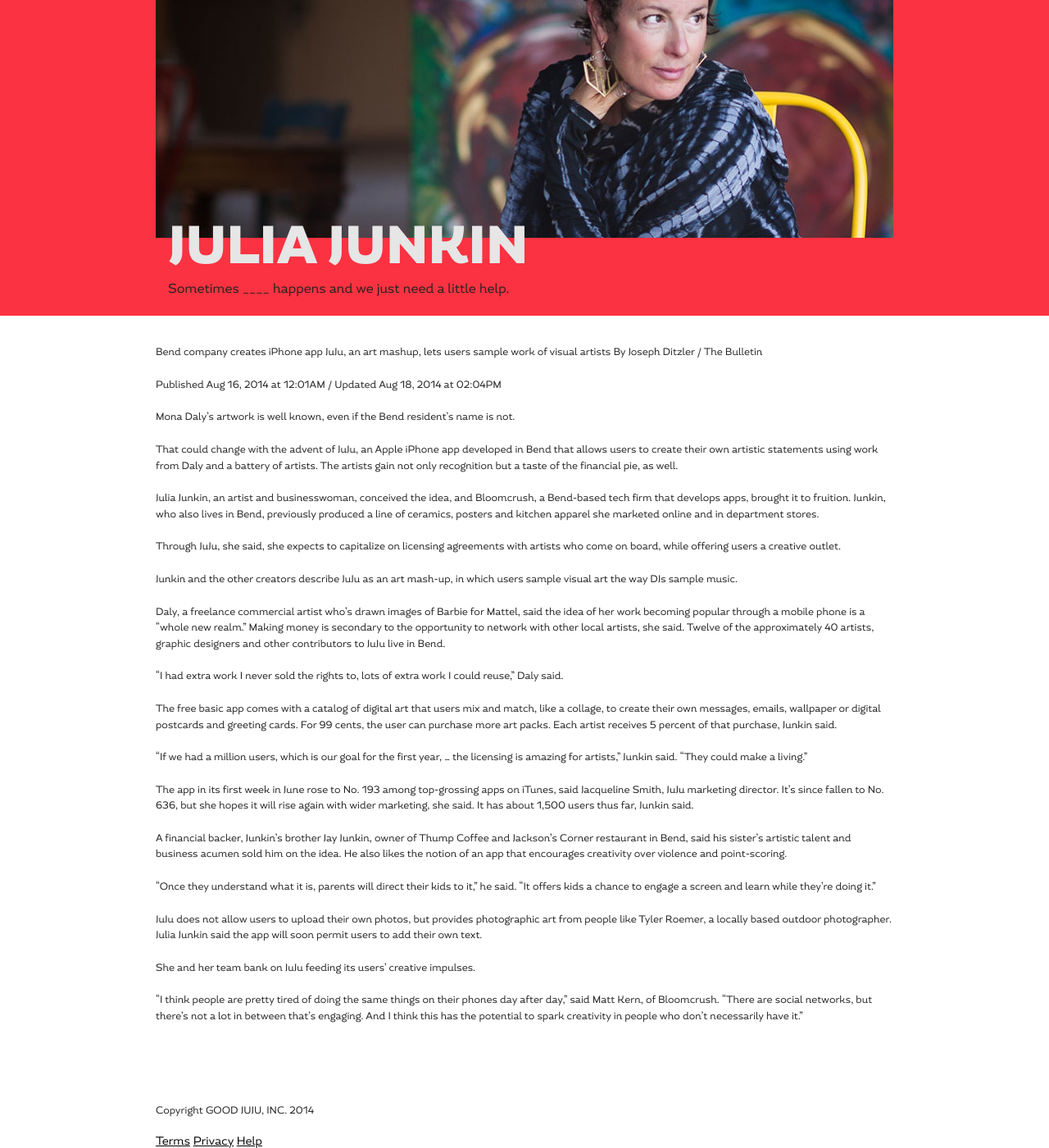
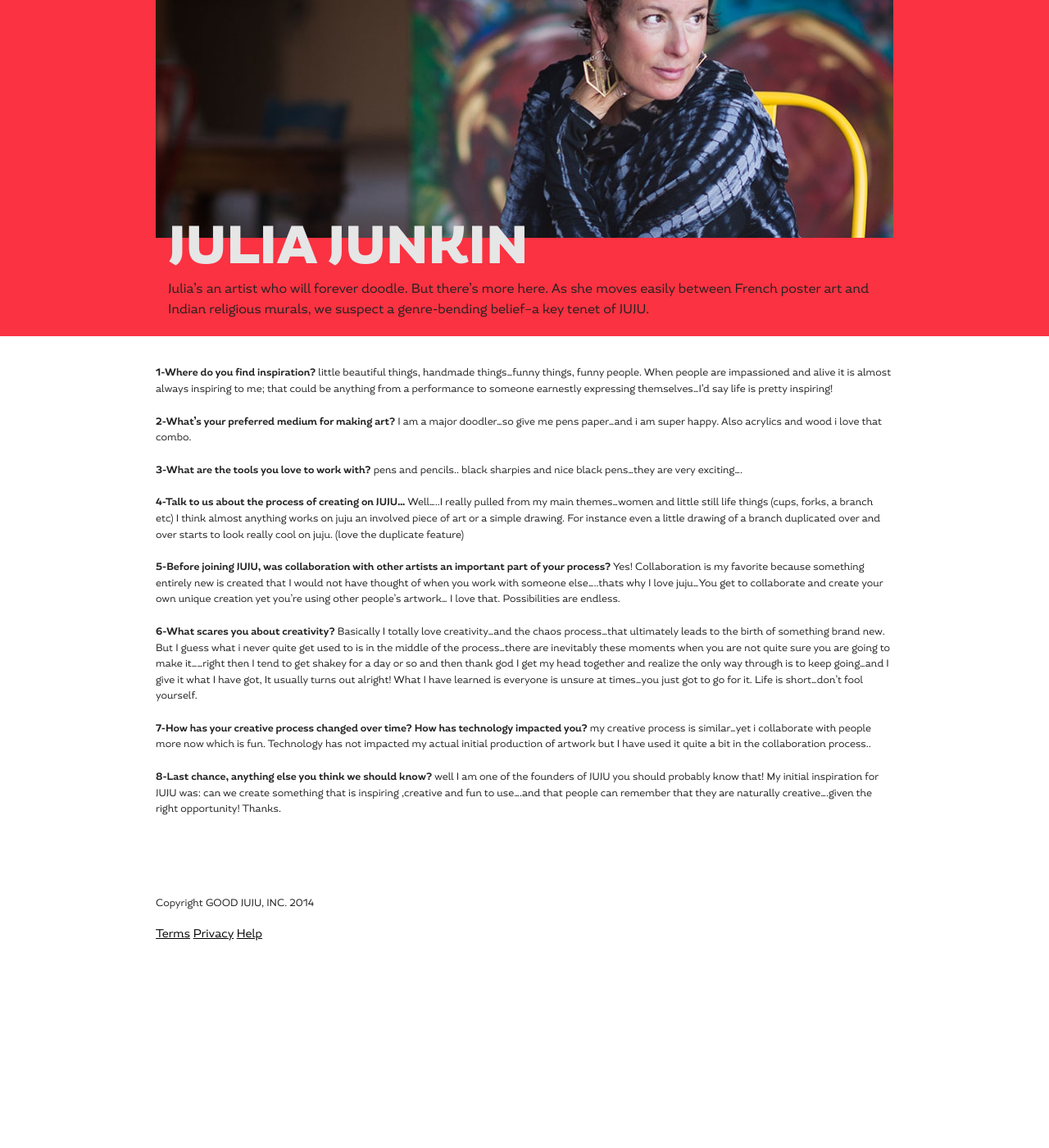
Before and after one commit to good-juju/good-juju.github.io, a Jekyll site: the page built from _posts/2014-08-14-julia-junkin.md, in a window 1280 px wide and 1400 px high, scrolled down 380 px. Shown: the whole window at 82% size. Built offline with Jekyll 4.4.1, drawn with Linux system fonts in a browser that asks for light colours; nearby versions of some CDN libraries; comment, search, counter and statistics services are not loaded; after the commit the page ends 1527 px from its top, so only the background shows below that.

Commit message:
Updated content for interview

```diff
--- a/_posts/2014-08-14-julia-junkin.md
+++ b/_posts/2014-08-14-julia-junkin.md
@@ -8,41 +8,29 @@
 photo: /assets/img/artist/julia_junkin.jpg
 photo-alt: Julia Junkin
 custom-excerpt: <p>Bend, Oregon</p>
-page-introduction: Sometimes ____ happens and we just need a little help.
+page-introduction: Julia’s an artist who will forever doodle. But there’s more here. As she moves easily between French poster art and Indian religious murals, we suspect a genre-bending belief–a key tenet of JUJU.
 ---
 
-Bend company creates iPhone app
-JuJu, an art mashup, lets users sample work of visual artists
-By Joseph Ditzler / The Bulletin
+**1-Where do you find inspiration?**
+little beautiful things, handmade things...funny things, funny people. When people are impassioned and alive it is almost always inspiring to me; that could be anything from a performance to someone earnestly expressing themselves...I'd say life is pretty inspiring!
 
-Published Aug 16, 2014 at 12:01AM / Updated Aug 18, 2014 at 02:04PM
+**2-What’s your preferred medium for making art?**
+I am a major doodler...so give me pens paper...and i am super happy. Also acrylics and wood i love that combo.
 
-Mona Daly’s artwork is well known, even if the Bend resident’s name is not.
+**3-What are the tools you love to work with?**
+pens and pencils.. black sharpies and nice black pens...they are very exciting....
 
-That could change with the advent of JuJu, an Apple iPhone app developed in Bend that allows users to create their own artistic statements using work from Daly and a battery of artists. The artists gain not only recognition but a taste of the financial pie, as well.
+**4-Talk to us about the process of creating on JUJU…**
+Well.....I really pulled from my main themes...women and little still life things (cups, forks, a branch etc) I think almost anything works on juju an involved piece of art or a simple drawing. For instance even a little drawing of a branch duplicated over and over starts to look really cool on juju. (love the duplicate feature)
 
-Julia Junkin, an artist and businesswoman, conceived the idea, and Bloomcrush, a Bend-based tech firm that develops apps, brought it to fruition. Junkin, who also lives in Bend, previously produced a line of ceramics, posters and kitchen apparel she marketed online and in department stores.
+**5-Before joining JUJU, was collaboration with other artists an important part of your process?**
+Yes! Collaboration is my favorite because something entirely new is created that I would not have thought of when you work with someone else.....thats why I love juju...You get to collaborate and create your own unique creation yet you’re using other people’s artwork... I love that. Possibilities are endless.
 
-Through JuJu, she said, she expects to capitalize on licensing agreements with artists who come on board, while offering users a creative outlet.
+**6-What scares you about creativity?**
+Basically I totally love creativity...and the chaos process...that ultimately leads to the birth of something brand new. But I guess what i never quite get used to is in the middle of the process...there are inevitably these moments when you are not quite sure you are going to make it......right then I tend to get shakey for a day or so and then thank god I get my head together and realize the only way through is to keep going...and I give it what I have got, It usually turns out alright! What I have learned is everyone is unsure at times...you just got to go for it. Life is short...don’t fool yourself.
 
-Junkin and the other creators describe JuJu as an art mash-up, in which users sample visual art the way DJs sample music.
+**7-How has your creative process changed over time? How has technology impacted you?**
+my creative process is similar...yet i collaborate with people more now which is fun. Technology has not impacted my actual initial production of artwork but I have used it quite a bit in the collaboration process..
 
-Daly, a freelance commercial artist who’s drawn images of Barbie for Mattel, said the idea of her work becoming popular through a mobile phone is a “whole new realm.” Making money is secondary to the opportunity to network with other local artists, she said. Twelve of the approximately 40 artists, graphic designers and other contributors to JuJu live in Bend.
-
-“I had extra work I never sold the rights to, lots of extra work I could reuse,” Daly said.
-
-The free basic app comes with a catalog of digital art that users mix and match, like a collage, to create their own messages, emails, wallpaper or digital postcards and greeting cards. For 99 cents, the user can purchase more art packs. Each artist receives 5 percent of that purchase, Junkin said.
-
-“If we had a million users, which is our goal for the first year, … the licensing is amazing for artists,” Junkin said. “They could make a living.”
-
-The app in its first week in June rose to No. 193 among top-grossing apps on iTunes, said Jacqueline Smith, JuJu marketing director. It’s since fallen to No. 636, but she hopes it will rise again with wider marketing, she said. It has about 1,500 users thus far, Junkin said.
-
-A financial backer, Junkin’s brother Jay Junkin, owner of Thump Coffee and Jackson’s Corner restaurant in Bend, said his sister’s artistic talent and business acumen sold him on the idea. He also likes the notion of an app that encourages creativity over violence and point-scoring.
-
-“Once they understand what it is, parents will direct their kids to it,” he said. “It offers kids a chance to engage a screen and learn while they’re doing it.”
-
-JuJu does not allow users to upload their own photos, but provides photographic art from people like Tyler Roemer, a locally based outdoor photographer. Julia Junkin said the app will soon permit users to add their own text.
-
-She and her team bank on JuJu feeding its users’ creative impulses.
-
-“I think people are pretty tired of doing the same things on their phones day after day,” said Matt Kern, of Bloomcrush. “There are social networks, but there’s not a lot in between that’s engaging. And I think this has the potential to spark creativity in people who don’t necessarily have it.”
+**8-Last chance, anything else you think we should know?**
+well I am one of the founders of JUJU you should probably know that! My initial inspiration for JUJU was: can we create something that is inspiring ,creative and fun to use....and that people can remember that they are naturally creative....given the right opportunity! Thanks.
```
